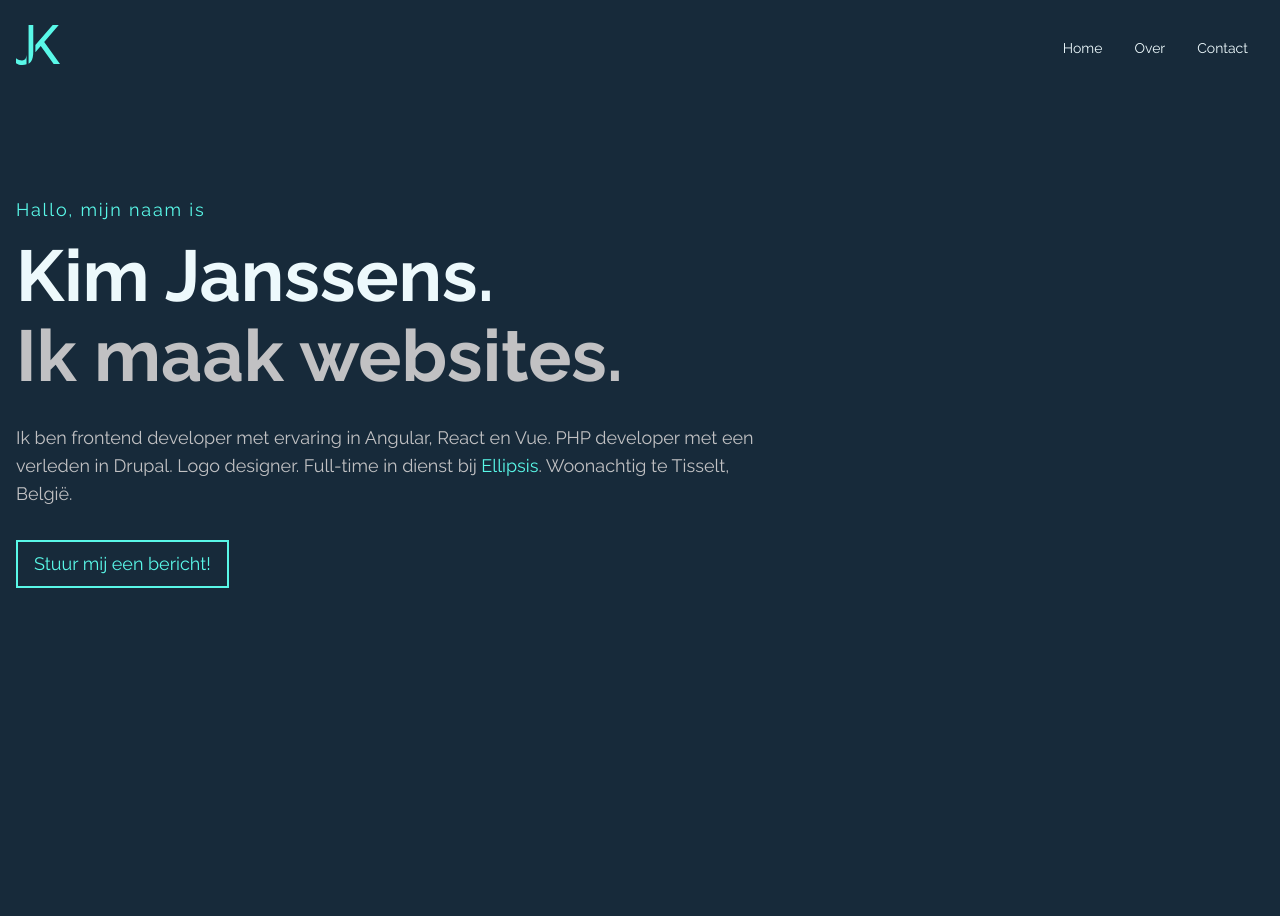
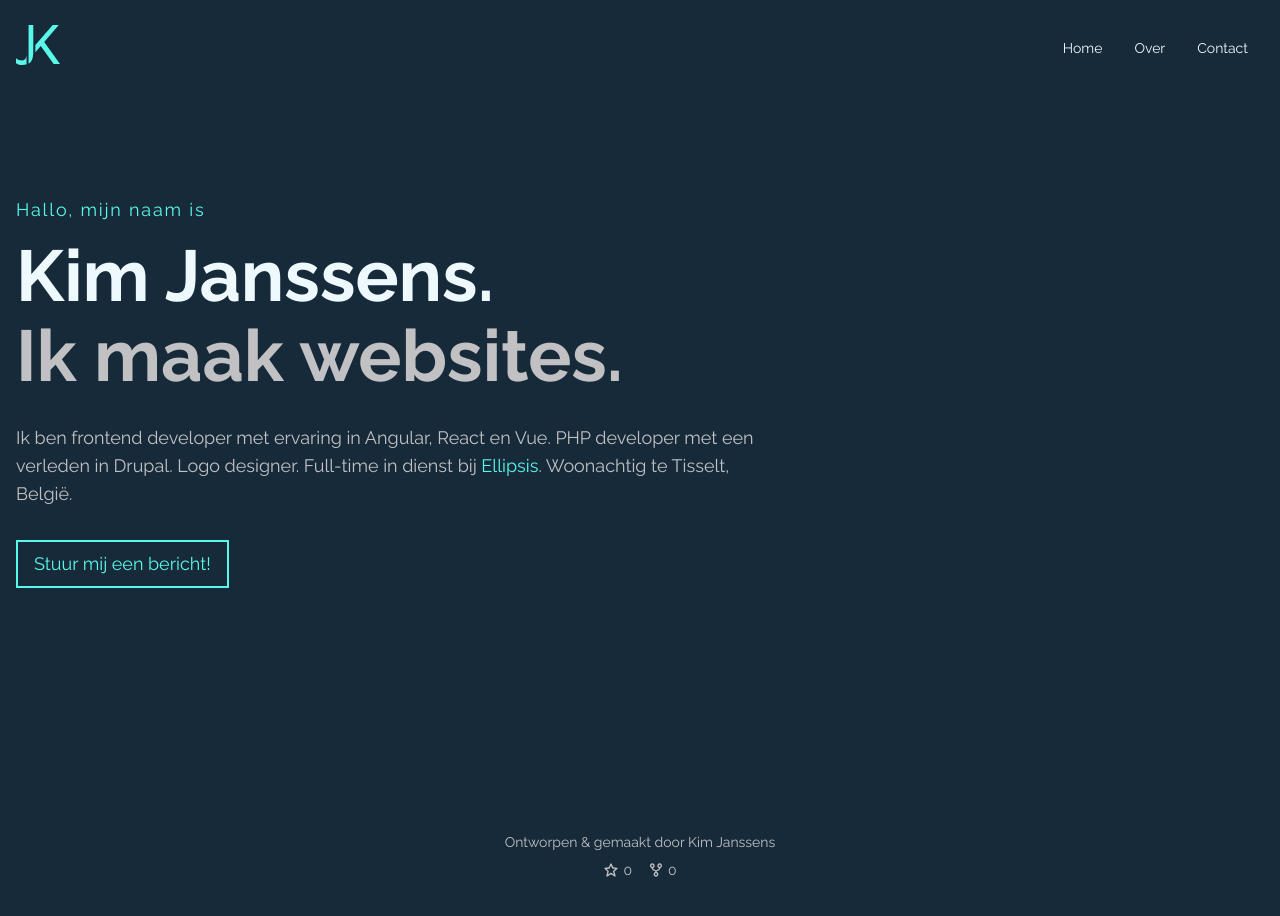
Before and after one commit to kimjanssens/portfolio, a Next.js app: page / in a window 1280 px wide. Before the commit the page ends 800 px from the top, so only its background shows below. Built offline with nearby package versions, Linux system fonts and the light colour scheme.

Commit message:
Create footer that links to github repo

```diff
--- /dev/null
+++ b/components/Footer.js
@@ -0,0 +1,29 @@
+import Link from "next/link";
+import { BiStar, BiGitRepoForked } from "react-icons/bi";
+
+const Footer = () => {
+	return (
+		<footer className="text-center p-8">
+			<Link href="https://github.com/kimjanssens/portfolio">
+				<a
+					className="font-raleway text-sm text-silver inline-block hover:text-turquoise-blue transition ease-in-out duration-300"
+					target="_blank"
+				>
+					<p className="mb-2">Ontworpen & gemaakt door Kim Janssens</p>
+					<div className="flex items-center justify-center">
+						<div className="flex items-center mr-4">
+							<BiStar className="h-4 w-4 mr-1" />
+							<span>0</span>
+						</div>
+						<div className="flex items-center">
+							<BiGitRepoForked className="h-4 w-4 mr-1" />
+							<span>0</span>
+						</div>
+					</div>
+				</a>
+			</Link>
+		</footer>
+	);
+};
+
+export default Footer;
--- a/package.json
+++ b/package.json
@@ -11,7 +11,7 @@
     "next": "12.0.7",
     "react": "17.0.2",
     "react-dom": "17.0.2",
-    "react-icons": "^4.3.1"
+    "react-icons": "^4.4.0"
   },
   "devDependencies": {
     "@types/node": "17.0.8",
--- a/pages/index.tsx
+++ b/pages/index.tsx
@@ -5,6 +5,7 @@ import React from "react";
 import * as ga from "../lib/ga";
 import Meta from "../components/Meta";
 import Header from "../components/Header";
+import Footer from "../components/Footer";
 
 const Home: NextPage = () => {
 	const track = (action: string, params: string) => {
@@ -53,6 +54,8 @@ const Home: NextPage = () => {
 					</div>
 				</div>
 			</main>
+
+			<Footer />
 		</>
 	);
 };
```
Also changed, not shown: 1 other file (tests, documents, lock files or other folders).
